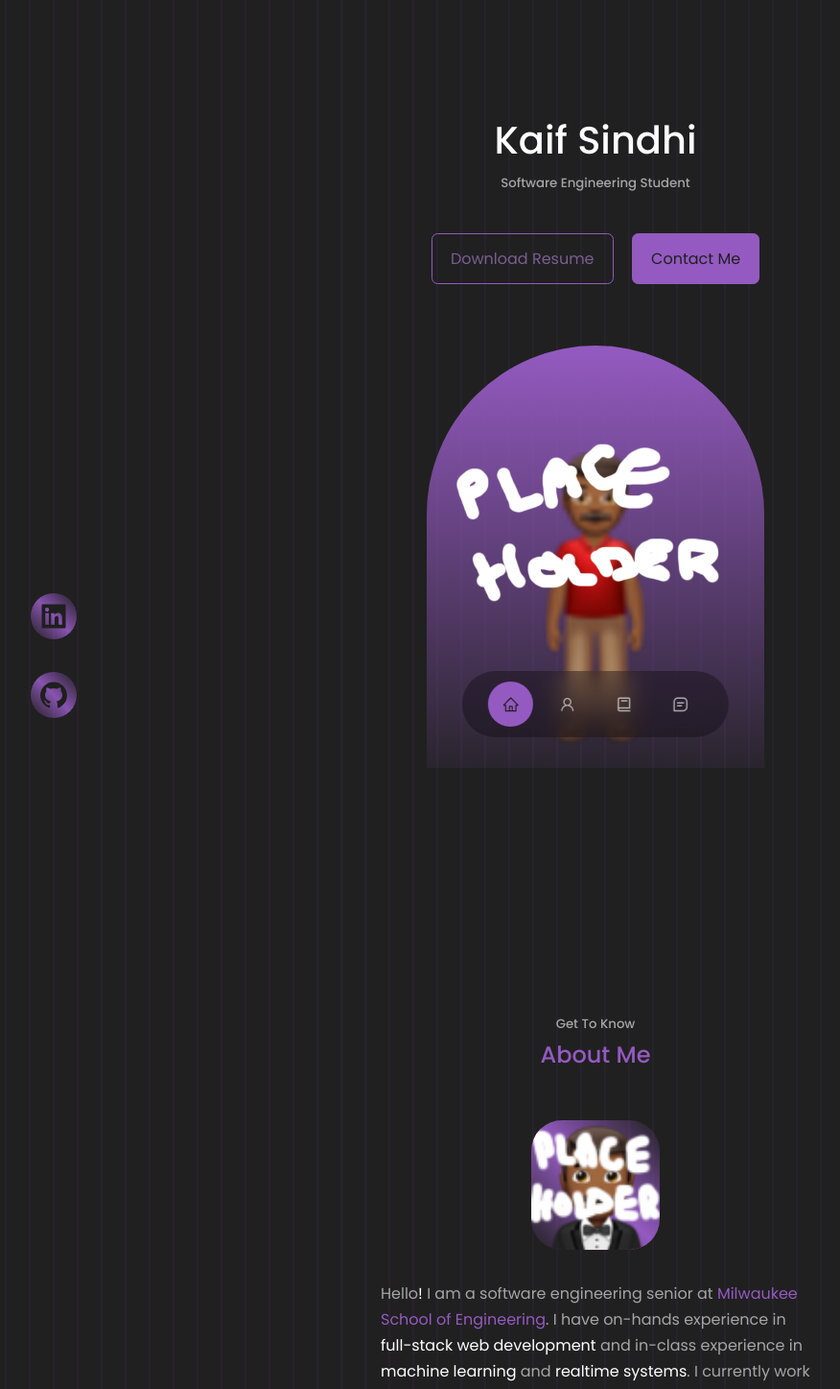
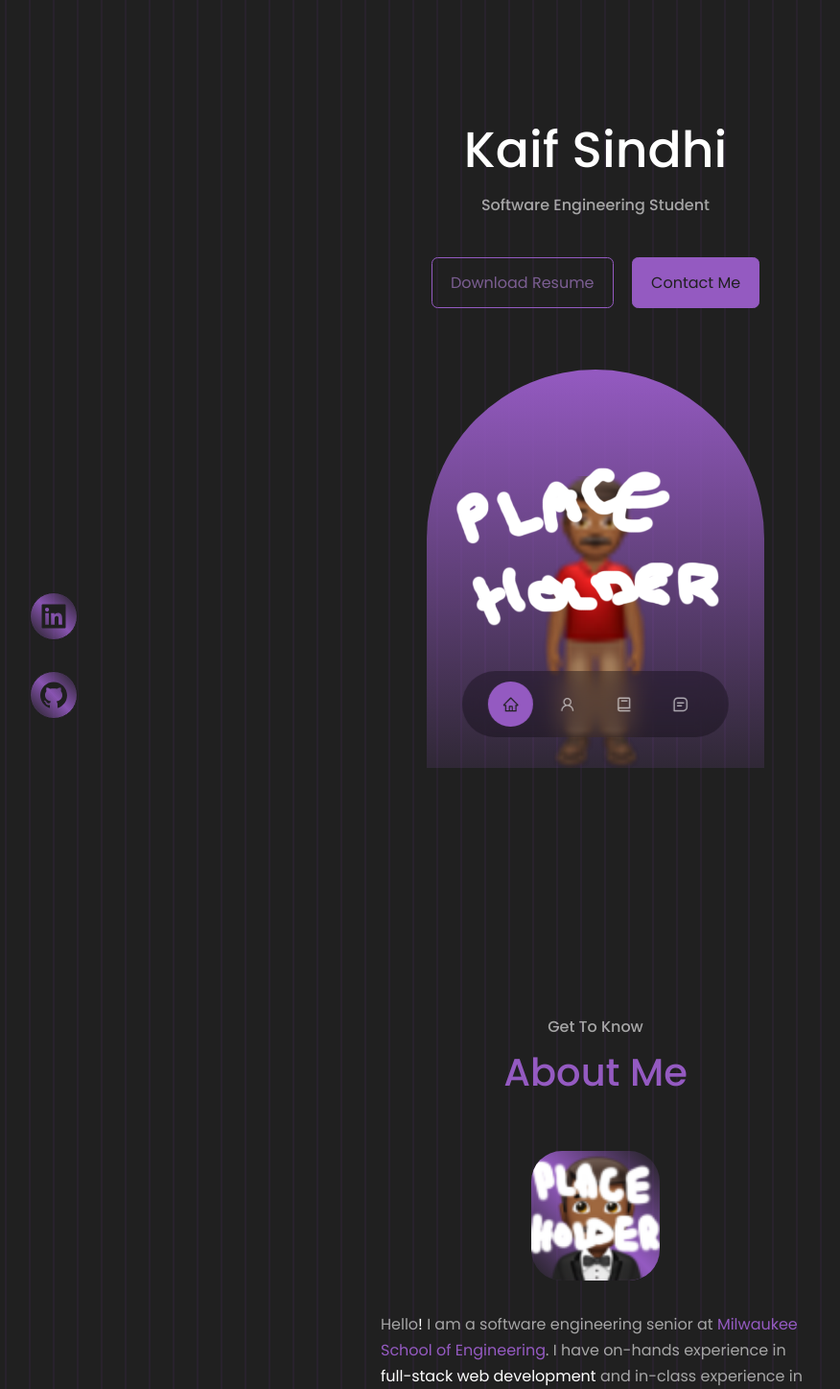
Before and after one commit to kaifsindhi/react-portfolio-v2, a React (Create React App) app: page / in a window 1280 px wide. Shown: the top 1447 px of the page at 96% size, without its empty margins (19-895 px from the left). Built offline with nearby package versions, Linux system fonts and the light colour scheme.

Commit message:
font size

```diff
--- a/src/index.css
+++ b/src/index.css
@@ -75,7 +75,15 @@ h5 {
 }
 
 h1 {
+  font-size: 3.25rem;
+}
+
+h2 {
   font-size: 2.5rem;
+}
+
+h5 {
+  font-size: 1rem;
 }
 
 section,
@@ -118,6 +126,7 @@ a:hover {
   cursor: pointer;
   border: 1px solid var(--color-primary);
   transition: var(--transition);
+  font-size: 1rem;
 }
 
 .btn:hover {
```
